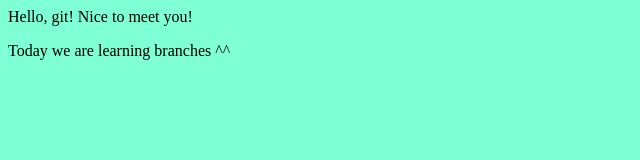
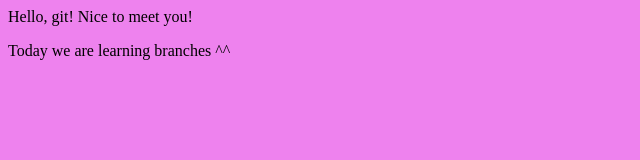
Before and after one commit to aakulgina/learn-git-itgirls, a plain HTML site: page index.html in a window 1280 px wide. Shown: the whole page, without its empty margins (0-640 px from the left). Drawn offline with Linux system fonts and the light colour scheme.

Commit message:
[Bug 1] Fixed bug

```diff
--- a/index.css
+++ b/index.css
@@ -1,3 +1,3 @@
 body {
-    background-color: aquamarine;
+    background-color: violet;
 }
```
